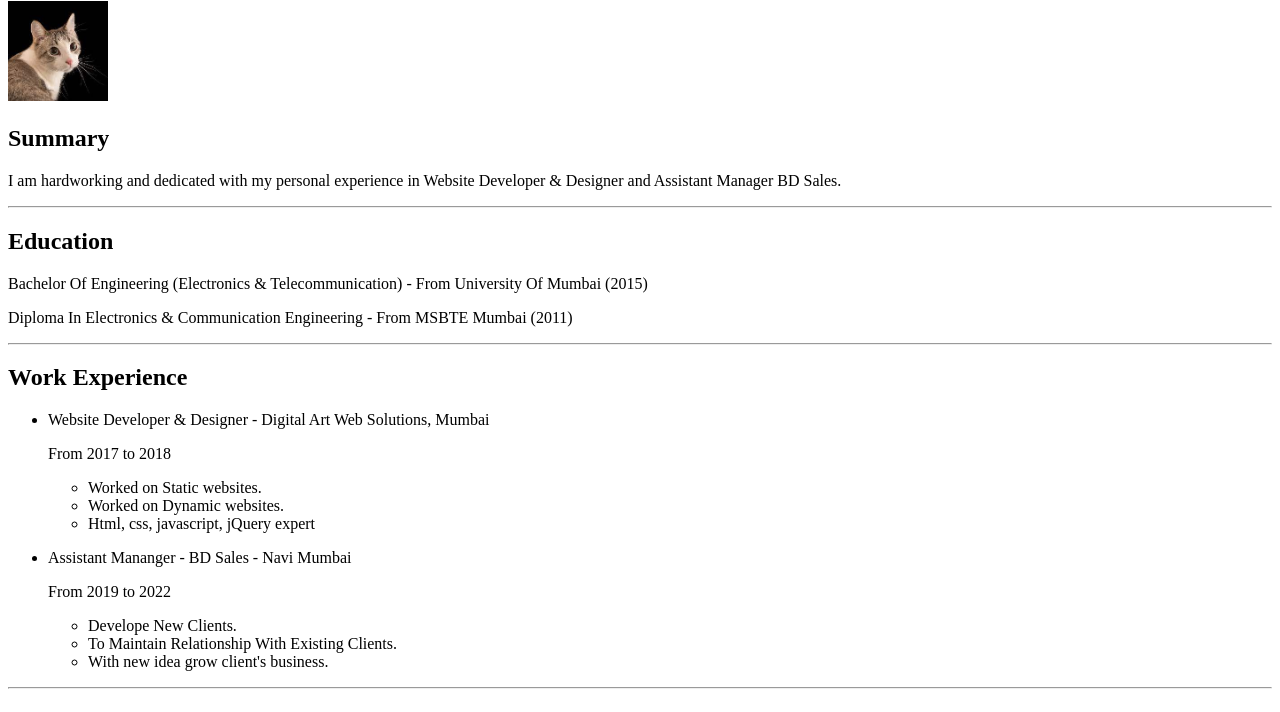
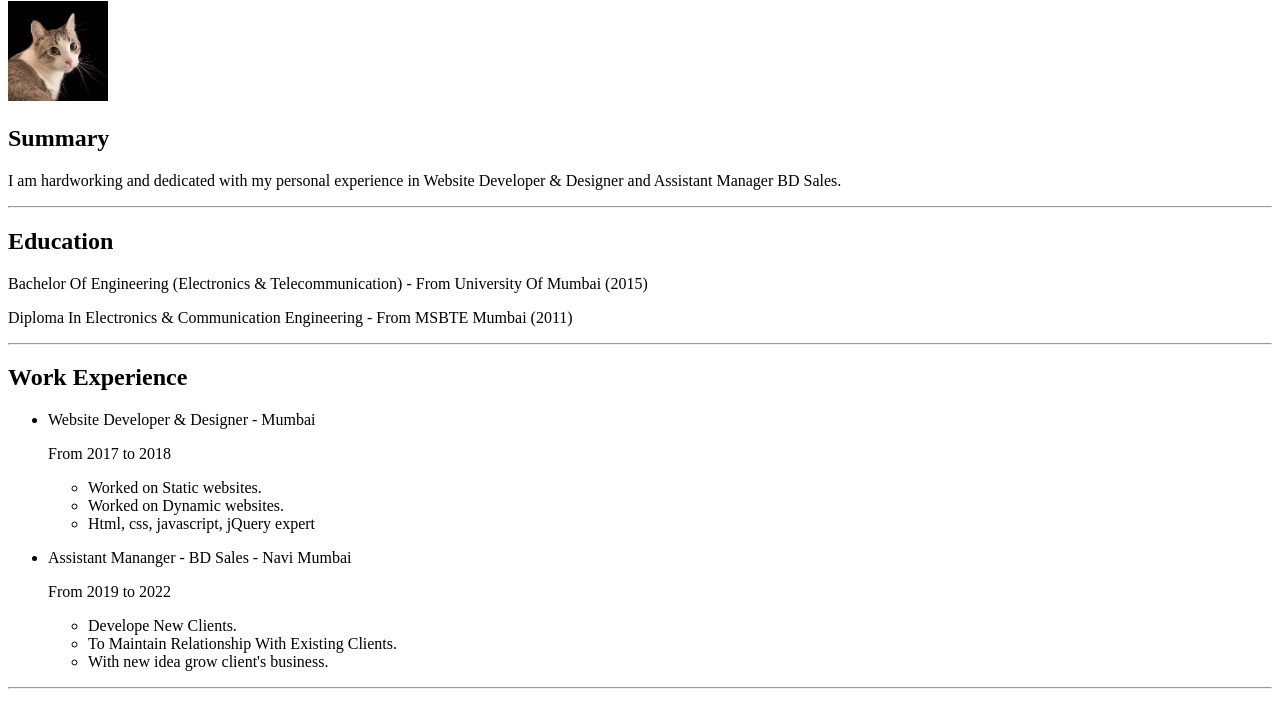
Before and after one commit to Namrata0890-M/Capstone-Project, a plain HTML site: page index.html in a window 1280 px wide. Shown: the part 79-791 px from the top of the page. Drawn offline with Linux system fonts and the light colour scheme.

Commit message:
Update index.html

```diff
--- a/index.html
+++ b/index.html
@@ -19,7 +19,7 @@
         <h2>Work Experience</h2>
         <ul>
             <li>
-                Website Developer & Designer - Digital Art Web Solutions, Mumbai
+                Website Developer & Designer -  Mumbai
             </li>
             <p>From 2017 to 2018</p>
             <ul>
```
